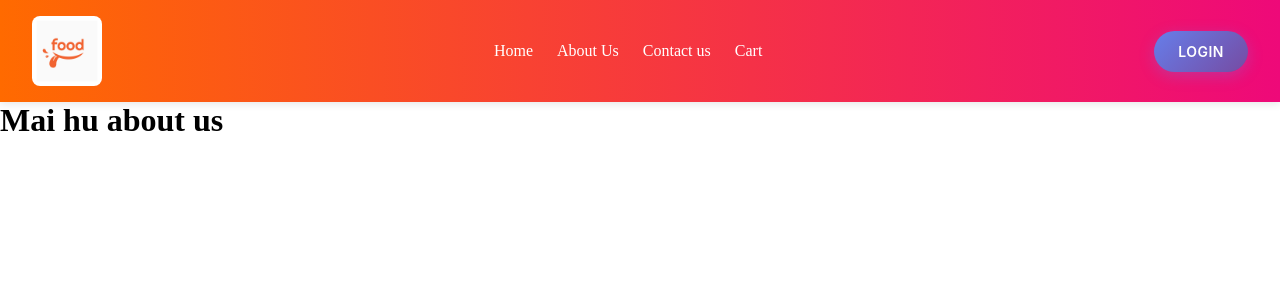
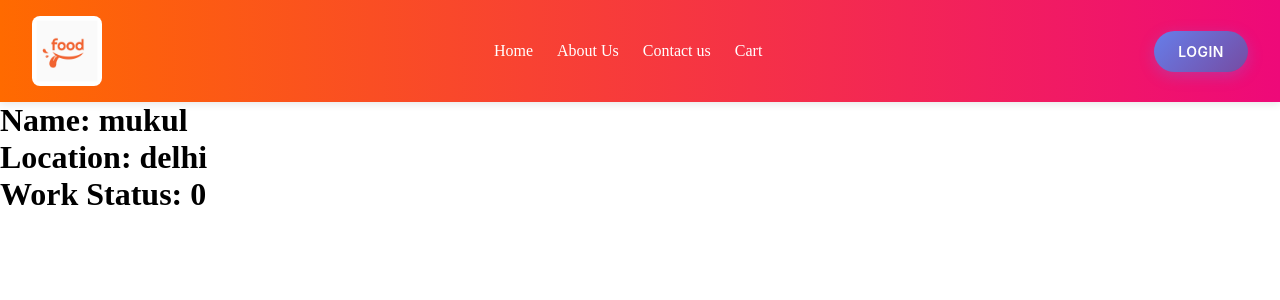
Before and after one commit to mukul-bhatt/Namaste-react-2025, a React (Vite) app: page /about in a window 1280 px wide. Shown: the top 300 px of the page. Built offline with nearby package versions, Linux system fonts and the light colour scheme; no server answers.

Commit message:
class based components

```diff
--- a/src/components/AboutUs.js
+++ b/src/components/AboutUs.js
@@ -1,9 +1,54 @@
-const AboutUs = () => {
-    return (
-        <div>
-            <h1>Mai hu about us</h1>
-        </div>
-    )
+import User from "./User";
+import UserClass from "./UserClass";
+import {Component} from "react";
+
+
+class AboutUs extends Component{
+
+    constructor(props){
+        super(props);
+        console.log("constructor")
+        this.state = {
+            userInfo: {
+                name: "mukul",
+                location: "delhi"
+            }
+        }
+    }
+
+    async componentDidMount(){
+        const data = await fetch("https://api.github.com/users/mukul-bhatt");
+        const json = await data.json();
+        console.log(json);
+        this.setState({
+            userInfo: json,
+        })
+
+        // this.timer = setInterval(()=>console.log("Namaste React"), 1000)
+
+        console.log("compoenent did mount")
+
+    }
+
+    componentDidUpdate(){
+        console.log("component did update")
+    }
+
+    componentWillUnmount(){
+        console.log("component will unmount")
+        // clearInterval(this.timer)
+    }
+
+    render(){
+        console.log("render");
+        const {name, location, avatar_url} = this.state.userInfo;
+
+        return (
+            <div>
+                {/* <UserClass name={name} location={location} url={avatar_url}/> */}
+                <User  name={name} location={location} url={avatar_url}/>
+            </div>
+        )
+    }
 }
-
 export default AboutUs;
--- a/src/components/Body.js
+++ b/src/components/Body.js
@@ -48,7 +48,7 @@ const Body = () => {
         {restaurantsData.map((obj) => {
           return(
             <div key={obj.info.id}>
-            <Link to={`/restaurant/${obj.info.id}`} className="custom-link" >
+            <Link to={`/restaurant/${obj.info.id}`} >
             <RestaurantCard data={obj}  />
             </Link>
             </div>
--- /dev/null
+++ b/src/components/User.js
@@ -0,0 +1,26 @@
+import {useState, useEffect} from "react";
+
+
+function User({name, location}) {
+
+    useEffect(()=>{
+       const timer =  setInterval(()=> console.log("functional component"), 2000);
+
+        return () => {
+            clearInterval(timer);
+            console.log("useEffect return");
+        }
+    }, [])
+
+    const [count] = useState(0);
+
+    return (
+        <div>
+            <h1>Name: {name}</h1>
+            <h1>Location: {location}</h1>
+            <h1>Work Status: {count}</h1>
+        </div>
+    )
+}
+
+export default User;
--- /dev/null
+++ b/src/components/UserClass.js
@@ -0,0 +1,32 @@
+import React from "react";
+
+class UserClass extends React.Component {
+  constructor(props) {
+    super(props);
+
+    this.state = {
+        count: 1
+    }
+  }
+
+  render() {
+
+    const { name, location, url } = this.props;
+
+    return (
+      <div>
+        <h1>Name: {name}</h1>
+        <h1>Count: {this.state.count} </h1>
+        <button onClick={()=>{
+            this.setState({
+                count: this.state.count + 1
+            })
+        }}>➕</button>
+        <h1>Location: {location}</h1>
+        <img src={url} alt="img"/>
+      </div>
+    );
+  }
+}
+
+export default UserClass;
```
